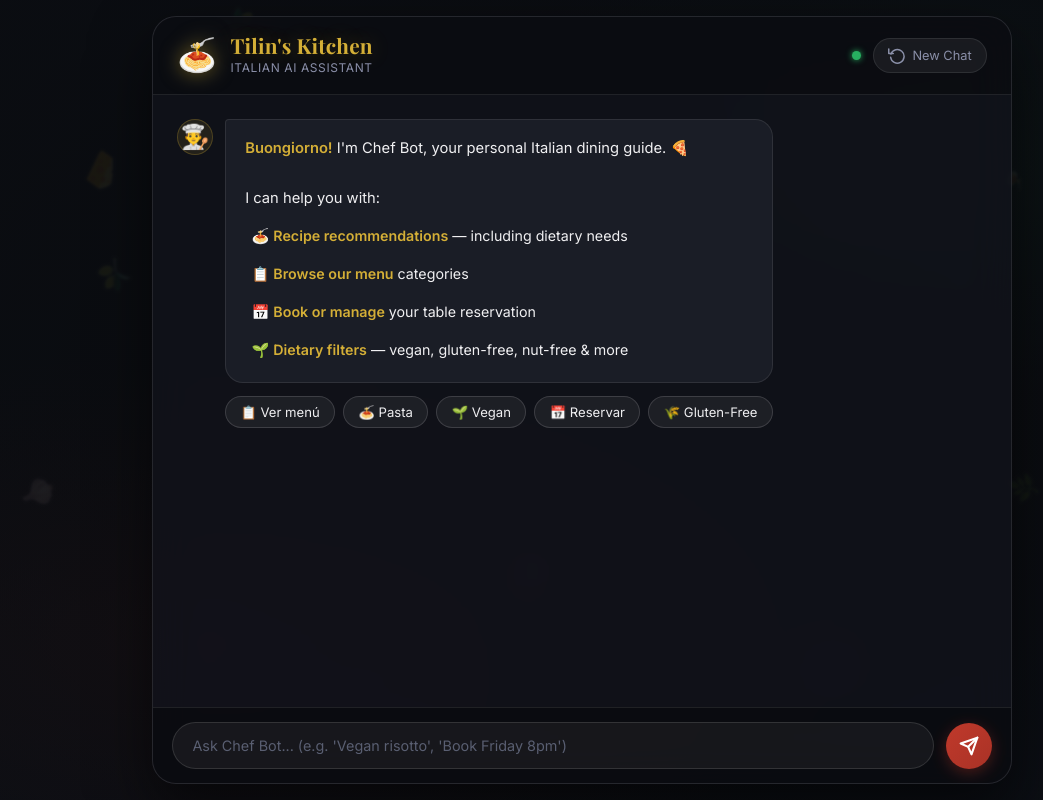
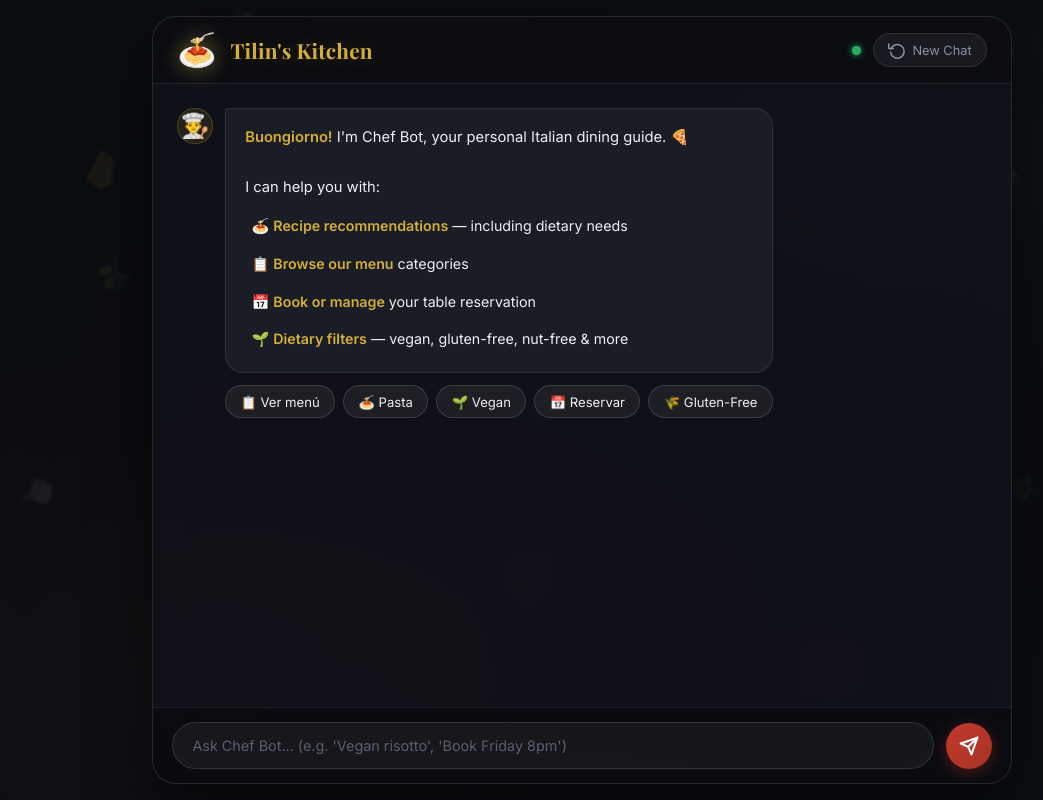
Before and after one commit to Maurisantiagol/Tecnologias-del-lenguaje-natural, a plain HTML site: page codigo/frontend/index.html in a window 1280 px wide. Shown: the whole page, without its empty margins (58-1101 px from the left). Drawn offline with nearby package versions, Linux system fonts and the light colour scheme; a web font is replaced by a local one.

Commit message:
Update title and remove subtitle in index.html
Removed the subtitle 'Italian AI Assistant' from the header.

```diff
--- a/codigo/frontend/index.html
+++ b/codigo/frontend/index.html
@@ -4,7 +4,7 @@
 <head>
     <meta charset="UTF-8">
     <meta name="viewport" content="width=device-width, initial-scale=1.0">
-    <title>Tilin's Kitchen — AI Italian Dining Assistant</title>
+    <title>Tilin's Kitchen</title>
     <meta name="description" content="Tilin's Kitchen AI chatbot: discover authentic Italian recipes, book a table, and get personalized dining recommendations powered by machine learning.">
 
     <!-- Google Fonts -->
@@ -33,7 +33,6 @@
                     <span class="header-logo" aria-hidden="true">🍝</span>
                     <div class="header-text">
                         <h1 class="header-title">Tilin's Kitchen</h1>
-                        <span class="header-subtitle">Italian AI Assistant</span>
                     </div>
                 </div>
                 <div class="header-actions">
```
